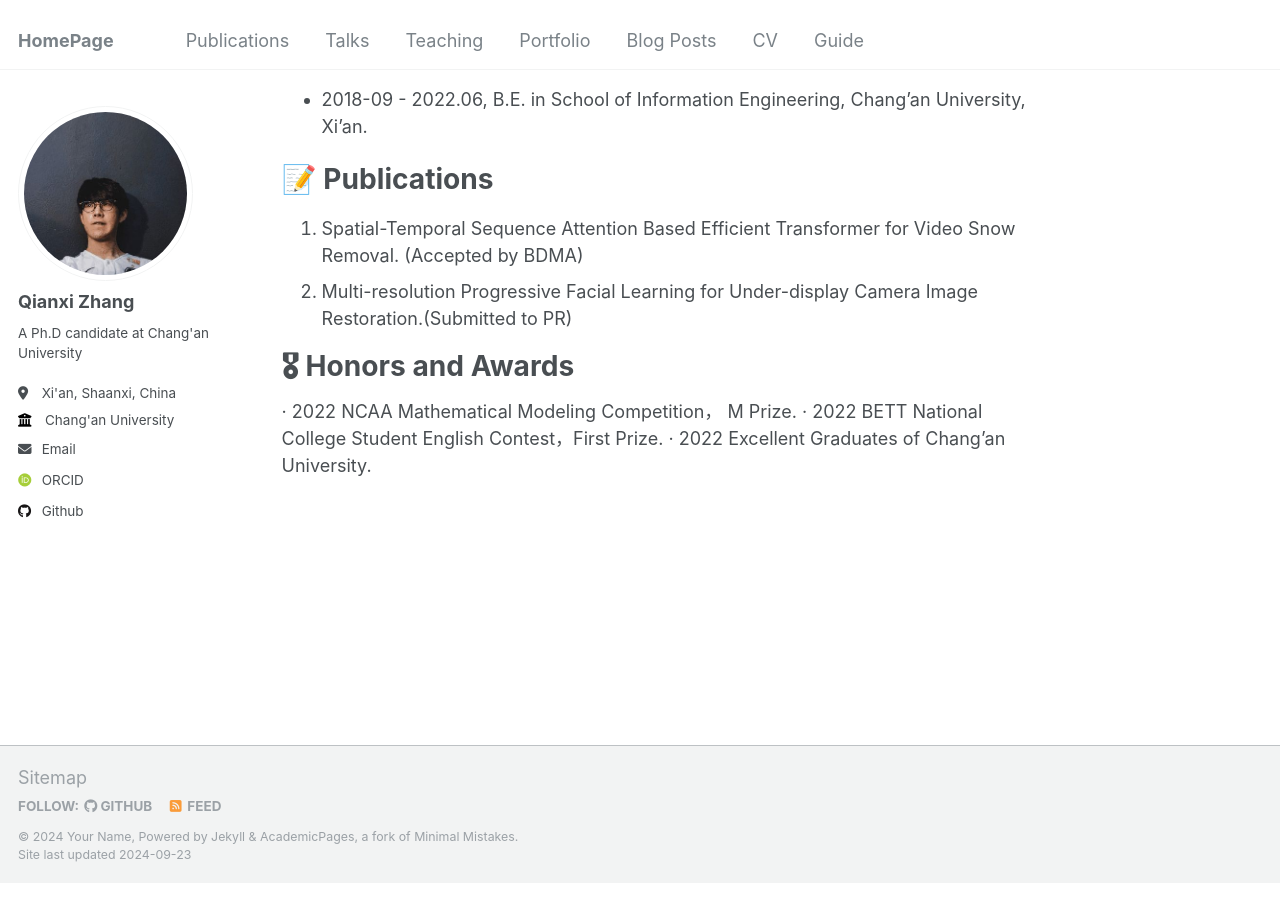
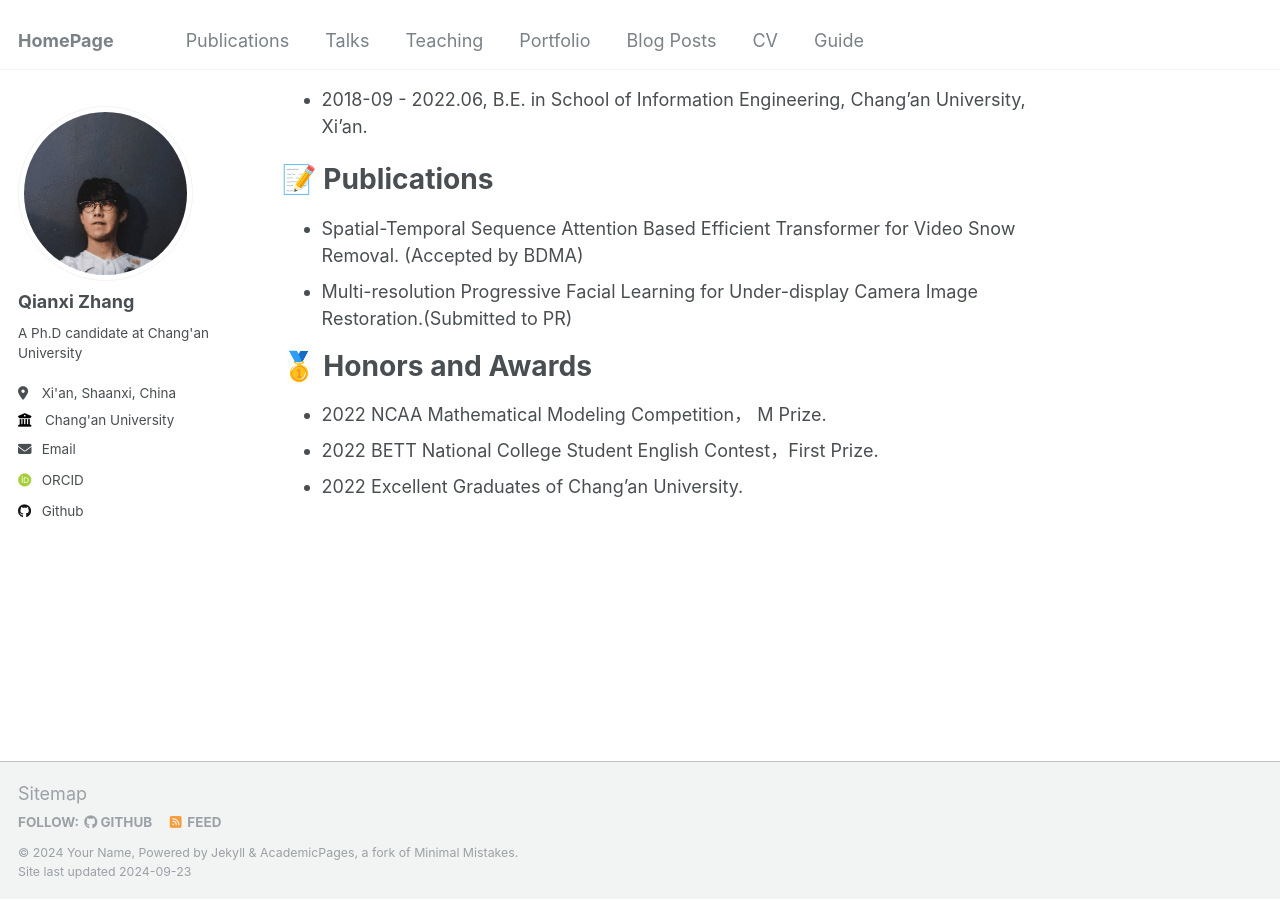
Before and after one commit to zqx1216155858/zqx1216155858.github.io, a Jekyll site: the page built from _pages/about.md, in a window 1280 px wide and 900 px high, scrolled down 559 px. Built offline with Jekyll 4.4.1, drawn with Linux system fonts in a browser that asks for light colours; some web fonts are replaced; part of the change alters nothing that is shown.

```diff
--- a/_pages/about.md
+++ b/_pages/about.md
@@ -21,11 +21,11 @@ My current research interests include image processing and computer vision.
 
 📝 Publications
 ======
-1. Spatial-Temporal Sequence Attention Based Efficient Transformer for Video Snow Removal. (Accepted by BDMA)
-2. Multi-resolution Progressive Facial Learning for Under-display Camera Image Restoration.(Submitted to PR)
+* Spatial-Temporal Sequence Attention Based Efficient Transformer for Video Snow Removal. (Accepted by BDMA)
+* Multi-resolution Progressive Facial Learning for Under-display Camera Image Restoration.(Submitted to PR)
 
-🎖 Honors and Awards
+🥇 Honors and Awards
 ======
-· 2022 NCAA Mathematical Modeling Competition， M Prize.
-· 2022 BETT National College Student English Contest，First Prize.
-· 2022 Excellent Graduates of Chang'an University.
+* 2022 NCAA Mathematical Modeling Competition， M Prize.
+* 2022 BETT National College Student English Contest，First Prize.
+* 2022 Excellent Graduates of Chang'an University.
```
